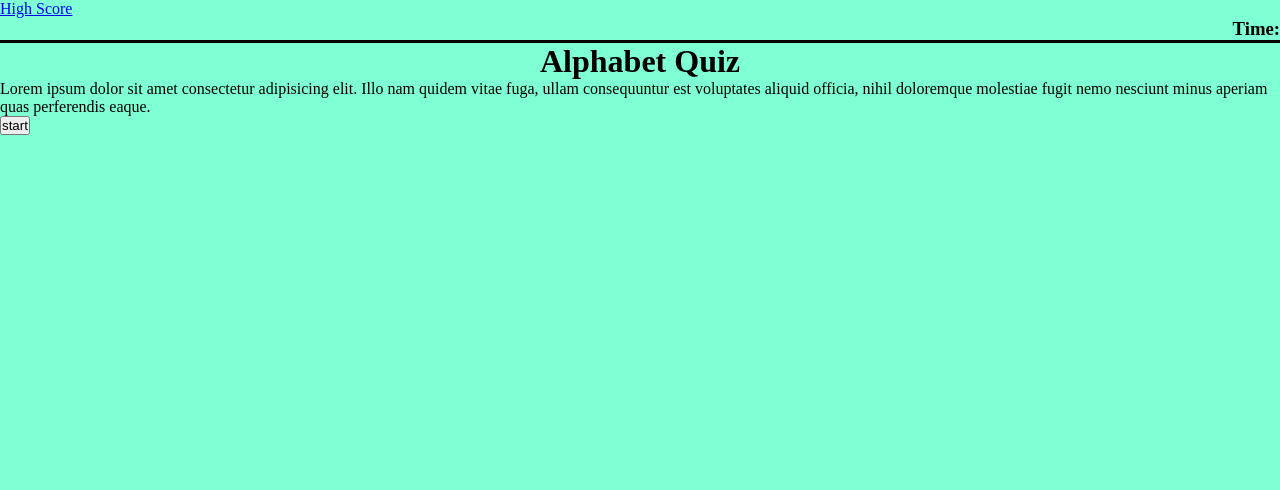
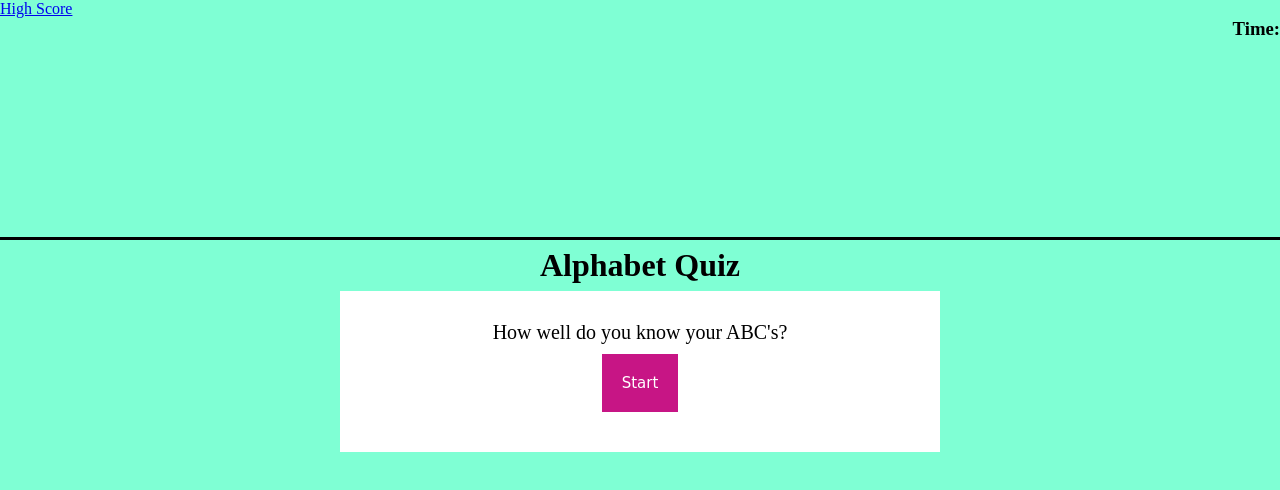
Before and after one commit to BRosencrans/alphabet-quiz, a plain HTML site: page index.html in a window 1280 px wide. Drawn offline with Linux system fonts and the light colour scheme.

Commit message:
styled quiz box and start button

```diff
--- a/index.html
+++ b/index.html
@@ -12,12 +12,13 @@
         <div id="high-score"><a href="#high-score">High Score</a></div>
         <div id="timer"><h3>Time:</h3></div>
     </header>
+
     <main>
       <h1>Alphabet Quiz</h1>
-<section id="quiz-box">
-    <p>Lorem ipsum dolor sit amet consectetur adipisicing elit. Illo nam quidem vitae fuga, ullam consequuntur est voluptates aliquid officia, nihil doloremque molestiae fugit nemo nesciunt minus aperiam quas perferendis eaque.</p>
-    <button>start</button>
+<section class="quiz-box">
+    <p>How well do you know your ABC's?</p>
+    <button id="start">Start</button>
 </section>
-    </main>
+  </main>
 </body>
 </html>
--- a/style.css
+++ b/style.css
@@ -1,10 +1,32 @@
 * { margin: 0;
     padding: 0;
-    box-sizing: border-box;}
-header {height: 33%vh;
-width: 33%vh;
+    box-sizing: border-box;
+    font-family: 'Times New Roman', Times, serif;
+}
+header {min-height: 30vh;
+width: 30%vh;
 border-bottom: 3px solid black;}
     #timer {display: flex;
     justify-content: flex-end;}
 body {background-color: aquamarine;}
-main h1{text-align: center;}
+main {min-height: 70vh;}
+main h1{text-align: center;
+margin: 7px;}
+
+.quiz-box { background-color: white;
+
+font-size: 20px;
+text-align: center;
+margin: 0 auto;
+ max-width: 600px;
+  padding: 30px 40px;
+}
+
+#start {background-color: mediumvioletred;
+border: none;
+color: white;
+padding: 20px;
+text-align: center;
+font-size: 15px;
+font-family:cursive;
+margin: 10px;}
```
